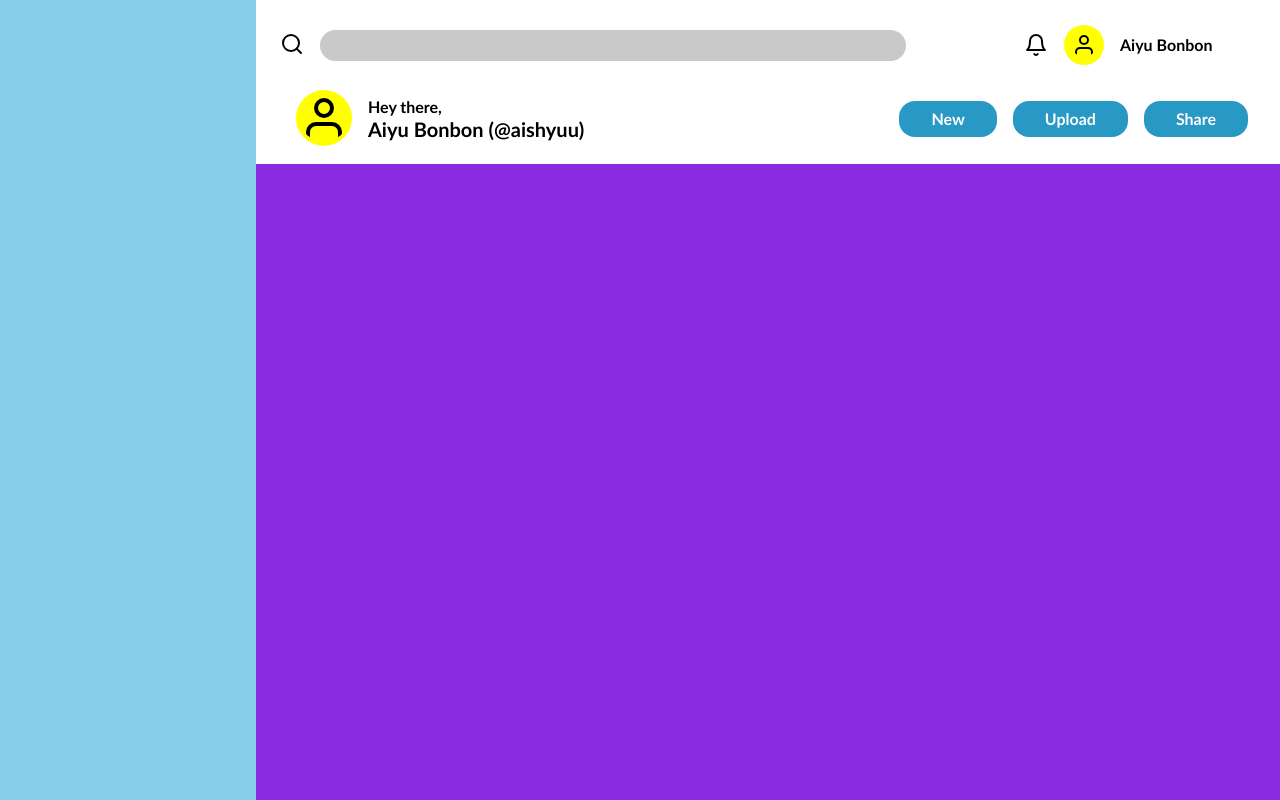
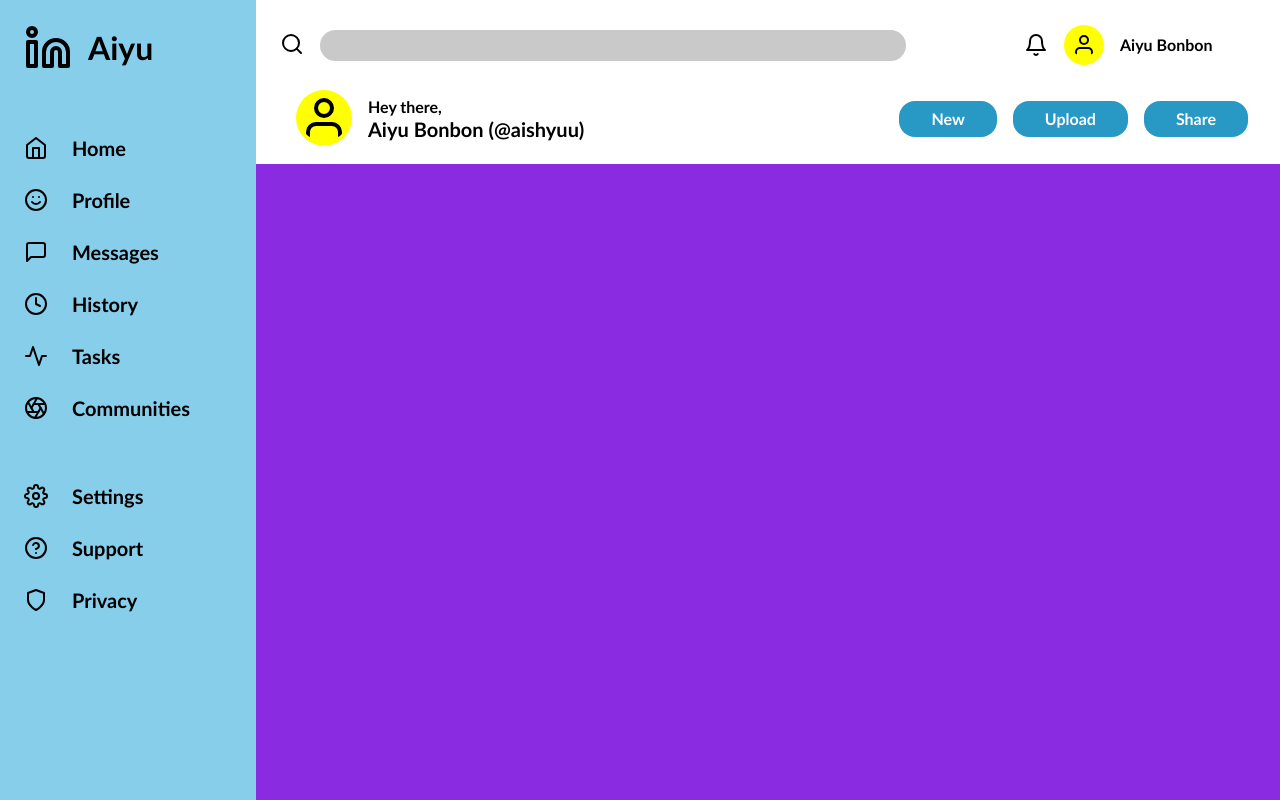
Before and after one commit to aishyuu/Admin-Dashboard, a plain HTML site: page index.html in a window 1280 px wide. Drawn offline with Linux system fonts and the light colour scheme.

Commit message:
Completed Sidebar

```diff
--- a/index.html
+++ b/index.html
@@ -38,7 +38,50 @@
             </div>
         </div>
         <div class="sidebar">
-
+            <div class="sidebar-logo">
+                <img src="assets/linkedin.svg" alt="site logo">
+                <h1>Aiyu</h1>
+            </div>
+            <div class="main-settings">
+                <div class="setting-box">
+                    <img src="assets/home.svg" alt="setting icon">
+                    <p>Home</p>
+                </div>
+                <div class="setting-box">
+                    <img src="assets/smile.svg" alt="setting icon">
+                    <p>Profile</p>
+                </div>
+                <div class="setting-box">
+                    <img src="assets/message-square.svg" alt="settings icon">
+                    <p>Messages</p>
+                </div>
+                <div class="setting-box">
+                    <img src="assets/clock.svg" alt="settings icon">
+                    <p>History</p>
+                </div>
+                <div class="setting-box">
+                    <img src="assets/activity.svg" alt="settings icon">
+                    <p>Tasks</p>
+                </div>
+                <div class="setting-box">
+                    <img src="assets/aperture.svg" alt="settings icon">
+                    <p>Communities</p>
+                </div>
+            </div>
+            <div class="support-settings">
+                <div class="setting-box">
+                    <img src="assets/settings.svg" alt="setting icon">
+                    <p>Settings</p>
+                </div>
+                <div class="setting-box">
+                    <img src="assets/help-circle.svg" alt="setting icon">
+                    <p>Support</p>
+                </div>
+                <div class="setting-box">
+                    <img src="assets/shield.svg" alt="settings icon">
+                    <p>Privacy</p>
+                </div>
+            </div>
         </div>
         <div class="main-content">
             <div class="projects">
--- a/style.css
+++ b/style.css
@@ -166,6 +166,52 @@ table {
 .sidebar {
 	grid-area: 1 / 1 / 3 / 2;
 	background-color: skyblue;
+	display: flex;
+	flex-direction: column;
+	align-items: center;
+	padding: 1.5rem;
+	gap: 4rem;
+}
+
+.sidebar-logo {
+	display: flex;
+	margin-right: auto;
+	gap: 1rem;
+}
+
+.sidebar-logo > img {
+	width: 3rem;
+	height: 3rem;
+}
+
+.sidebar-logo > h1 {
+	font-size: 2rem;
+	font-weight: bold;
+	margin: auto 0;
+}
+
+.main-settings,
+.support-settings {
+	margin-right: auto;
+	display: flex;
+	flex-direction: column;
+	gap: 1.75rem;
+}
+
+.setting-box {
+	display: flex;
+	gap: 1.5rem;
+	align-items: center;
+}
+
+.setting-box > img {
+	height: 1.5rem;
+	width: 1.5rem;
+}
+
+.setting-box > p {
+	font-size: 1.25rem;
+	font-weight: bold;
 }
 
 .main-content {
```
Also changed, not shown: assets/activity.svg (added), assets/aperture.svg (added), assets/clock.svg (added), assets/help-circle.svg (added), assets/linkedin.svg (added), assets/message-square.svg (added), assets/settings.svg (added), assets/shield.svg (added), assets/smile.svg (added).
